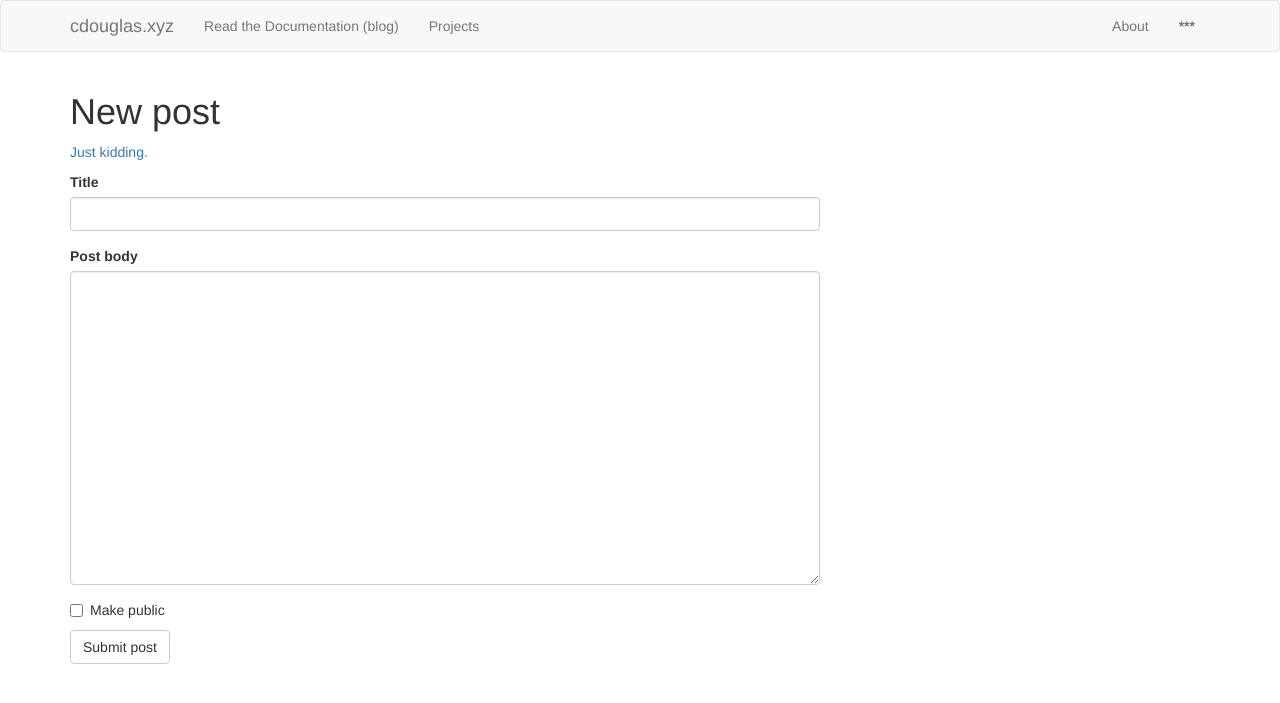
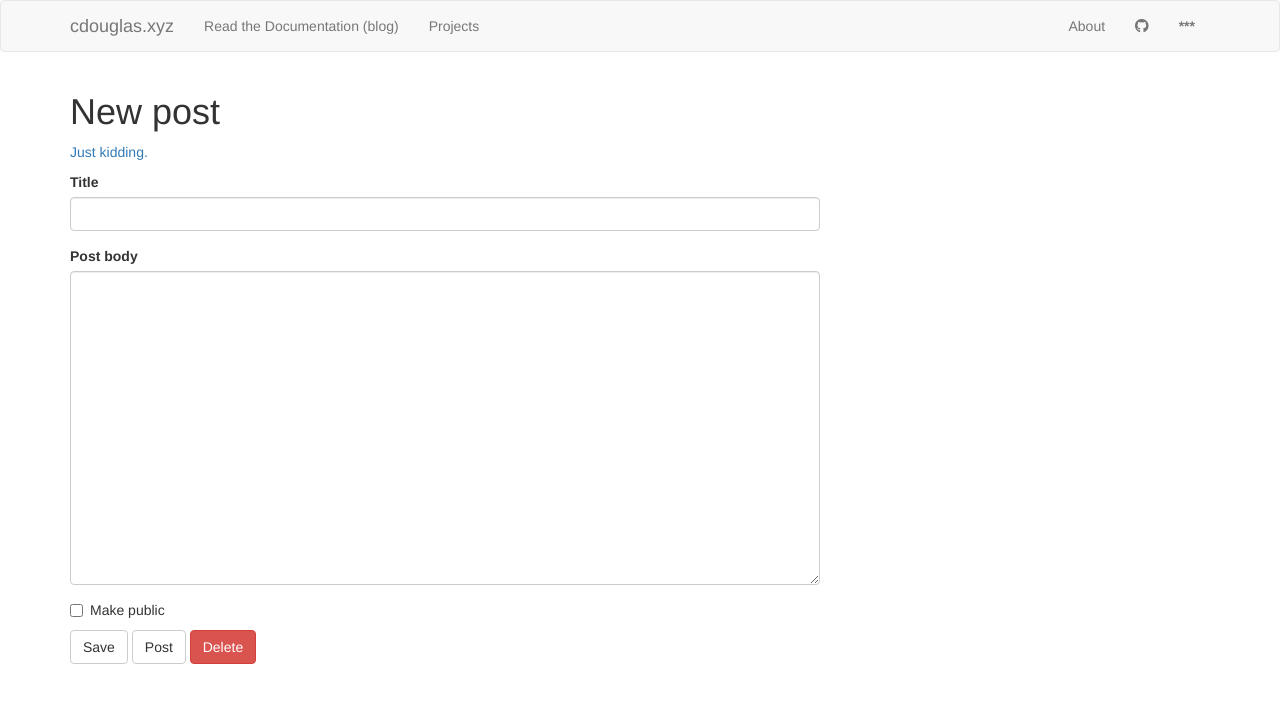
Before and after one commit to cmdpdx/cdouglas.xyz, a Flask app: page /blog/new_post in a window 1280 px wide. Shown: the top 703 px of the page. Run offline with Flask 2, Linux system fonts and the light colour scheme; the visitor is signed in with stand-in values (Sample User, id 1); parts of the project's set-up code (start-up, migrations or seed data) failed here and were passed over; some libraries are stand-ins or nearby versions.

Commit message:
added delete post and save post (async)

```diff
--- a/cmd/blog/forms.py
+++ b/cmd/blog/forms.py
@@ -1,9 +1,11 @@
 from flask_wtf import FlaskForm
-from wtforms import StringField, TextAreaField, BooleanField, SubmitField
+from wtforms import StringField, TextAreaField, BooleanField, SubmitField, HiddenField
 from wtforms.validators import DataRequired, Length
 
 class PostForm(FlaskForm):
+    id_ = HiddenField('id')
     title = StringField('Title', validators=[DataRequired(), Length(max=100)])
     body = TextAreaField('Post body', validators=[DataRequired()])
     public = BooleanField('Make public')
-    submit = SubmitField('Submit post')
+    #save =
+    #submit = SubmitField('Submit post')
--- a/cmd/blog/routes.py
+++ b/cmd/blog/routes.py
@@ -1,7 +1,8 @@
 import html
 from markdown import markdown
 
-from flask import render_template, flash, redirect, url_for, request, current_app, g
+from flask import render_template, flash, redirect, url_for, request,\
+    current_app, g, jsonify
 from flask_login import login_required, current_user
 
 from cmd import db
@@ -10,17 +11,42 @@ from cmd.blog import bp
 from cmd.blog.forms import PostForm
 
 def generate_post_list():
+    """Create list of recent blog posts and store in Flask global g."""
     g.post_list = []
     posts = db.session.query(Post.id, Post.title).order_by(Post.timestamp.desc())
     if not current_user.is_authenticated:
         posts = posts.filter_by(public=True)
     g.post_list = posts.all()[:]
 
+def create_post(title, body, public):
+    """Create a new Post and return the new id."""
+    post = Post(
+        title=title,
+        body=body,
+        public=public,
+        author=current_user
+    )
+    db.session.add(post)
+    db.session.commit()
+    current_app.logger.info(f'{current_user.username} CREATED post id={post.id}, title={post.title}')
+    return post.id
+
+def update_post(post_id, title, body, public):
+    """Update an exisiting Post, return False if post isn't found"""
+    post = Post.query.get(post_id)
+    if not post:
+        return False
+    post.title = title
+    post.body = body
+    post.public = public
+    db.session.commit()
+    current_app.logger.info(f'{current_user.username} UPDATED post id={post.id}, title={post.title}')
+    return True
+
 
 @bp.route('/')
 def main():
     generate_post_list()
-
     post_id = request.args.get('post', 0, type=int)
     next_url, prev_url, post = None, None, None
     # If no 'post; query string passed, show most recent entry
@@ -42,9 +68,9 @@ def main():
         if not post or (not post.public and not current_user.is_authenticated):
             return redirect(url_for('.main'))
 
+        # Generate URLs for previous and next posts
         prev = Post.query.order_by(Post.timestamp.desc()).filter(Post.id < post_id)
         next_ = Post.query.order_by(Post.timestamp.asc()).filter(Post.id > post_id)
-
         if not current_user.is_authenticated:
             prev = prev.filter_by(public=True)
             next_ = next_.filter_by(public=True)
@@ -74,33 +100,56 @@ def new_post():
     if form.validate_on_submit():
         # Edit of an exisiting post
         if post_id:
-            post = Post.query.filter_by(id=post_id).first()
-            post.title = form.title.data
-            post.body = form.body.data
-            post.public = form.public.data
-            db.session.commit()
+            update_post(post_id, form.title.data, form.body.data, form.public.data)
             flash('Post updated.')
         # New post
         else:
-            post = Post(
-                title=form.title.data,
-                body=form.body.data,
-                public=form.public.data,
-                author=current_user
-            )
-            db.session.add(post)
-            db.session.commit()
-            post_id = post.id
+            post_id = create_post(form.title.data, form.body.data, form.public.data)
             flash('Post submitted.')
+
         return redirect(url_for('.main', post=post_id))
     # ...or, GET request to edit an existing post
     elif request.method == 'GET' and post_id:
         post = Post.query.filter_by(id=post_id).first()
         if not post:
             return redirect(url_for('.main'))
+        form.id_.data = post.id
         form.title.data = post.title
         form.body.data = post.body
         form.public.data = post.public
         page_title = 'Edit post'
 
     return render_template('blog/new_post.html', title=page_title, form=form)
+
+@bp.route('/save_post', methods=['POST'])
+@login_required
+def save_post():
+    post_id = request.form.get('id_', 0, type=int)
+    if not post_id:
+        # new post
+        post_id = create_post(
+            title=request.form.get('title', '', type=str),
+            body=request.form.get('body', '', type=str),
+            public=request.form.get('public', False, type=bool))
+    else:
+        # update post
+        update_post(
+            post_id=post_id,
+            title=request.form.get('title', '', type=str),
+            body=request.form.get('body', '', type=str),
+            public=request.form.get('public', False, type=bool))
+
+    return jsonify(result='Post saved.')
+
+@bp.route('/delete_post', methods=['POST'])
+@login_required
+def delete_post():
+    post_id = request.form.get('post_id', 0, type=int)
+    if post_id:
+        post = Post.query.get(post_id)
+        if post:
+            current_app.logger.info(f'{current_user.username} DELETED post id={post_id}, title={post.title}')
+            db.session.delete(post)
+            db.session.commit()
+            flash('Post deleted')
+    return url_for('blog.main')
--- a/cmd/templates/base.html
+++ b/cmd/templates/base.html
@@ -8,7 +8,9 @@
 
 {% block styles %}
 {{ super() }}
+    <link rel="stylesheet" href="https://use.fontawesome.com/releases/v5.7.2/css/all.css" integrity="sha384-fnmOCqbTlWIlj8LyTjo7mOUStjsKC4pOpQbqyi7RrhN7udi9RwhKkMHpvLbHG9Sr" crossorigin="anonymous">
     <link rel="stylesheet" href="{{ url_for('static', filename='style.css') }}">
+
 {% endblock %}
 
 {% block title %}{% if title %}{{ title }} ->{% endif %} cdouglas.xyz{% endblock %}
@@ -34,6 +36,9 @@
 
                 <ul class="nav navbar-nav navbar-right">
                     <li><a href="#">{{ _('About') }}</a></li>
+                    <li><a href="https://github.com/cmdpdx" aria-label="Github profile">
+                        <i class="fab fa-github" title="Github profile" aria-hidden="true"></i>
+                    </a></li>
                     {% if current_user.is_authenticated %}
                     <li><a href="{{ url_for('auth.logout') }}"><b>***</b></a></li>
                     {% endif %}
@@ -47,6 +52,8 @@
 {% block content %}
 
     <div class="container">
+        <div class="row">
+            <div class="col" id="message_box">
             {% with messages = get_flashed_messages() %}
             {% if messages %}
                 {% for message in messages %}
@@ -54,6 +61,9 @@
                 {% endfor %}
             {% endif %}
             {% endwith %}
+            </div>
+        </div>
+
 
         {% block app_content %}{% endblock %}
     </div>
--- a/cmd/templates/blog/new_post.html
+++ b/cmd/templates/blog/new_post.html
@@ -12,8 +12,9 @@
     {% if form %}
     <div class="row">
         <div class="col-md-8">
-            <form action="" method="post" class="form" role="form">
+            <form action="" method="post" class="form" role="form" id="post_form">
                 {{ form.hidden_tag() }}
+                {{ form.id_() }}
                 <div class="form-group required">
                     {{ form.title.label(class='control-label') }}
                     {{ form.title(class='form-control') }}
@@ -25,9 +26,59 @@
                 <div class="checkbox">
                     <label>{{ form.public() }} {{ form.public.label.text }}</label>
                 </div>
-                {{ form.submit(class='btn btn-default') }}
+
+                <div class="form-group">
+                    <input class="btn btn-default" type="submit" name="submit" value="Save" id="btn_save">
+                    <input class="btn btn-default" type="submit" name="submit" value="Post">
+                    <button class="btn btn-danger" type="button" data-toggle="modal" data-target="#modal_delete" id="btn_delete">Delete</button>
+                </div>
             </form>
+        </div>
+    </div>
+    <div class="modal fade" id="modal_delete" tabindex="-1" role="dialog" aria-labelledby="modal_delete_title">
+        <div class="modal-dialog modal-sm" role="document">
+            <div class="modal-content">
+                <div class="modal-header">
+                    <button type="button" class="close" data-dismiss="modal" aria-label="Close"><span aria-hidden="true">&times;</span></button>
+                    <h4 class="modal-title" id="modal_delete_title">Delete post</h4>
+                </div>
+                <div class="modal-body">
+                    <p>Are you sure you want to delete this post? This action cannot be undone.</p>
+                </div>
+                <div class="modal-footer">
+                    <button type="button" class="btn btn-default" data-dismiss="modal">Cancel</button>
+                    <button type="button" class="btn btn-danger" id="modal_btn_delete">Delete</button>
+                </div>
+            </div>
         </div>
     </div>
     {% endif %}
 {% endblock %}
+
+{% block scripts %}
+{{ super() }}
+    <script>
+        function savePost(event) {
+            event.preventDefault();
+            $.ajax({
+                method: 'POST',
+                url: {{ url_for('blog.save_post')|tojson }},
+                data: $('#post_form').serialize()
+            }).done(function (data) {
+                $('#message_box').append('<div class="alert alert-info" role="alert">' + data.result + '</div>')
+            });
+        }
+
+        function deletePost(event) {
+            console.log('deleting post ' + $('#id_').attr('value'));
+            $.post({{ url_for('blog.delete_post')|tojson }}, {'post_id': $('#id_').attr('value')}, function(data) {
+                window.location.replace(data);
+            });
+            $('#modal_delete').modal('hide')
+        }
+
+        $('#modal_btn_delete').on('click', deletePost)
+        $('#btn_save').on('click', savePost)
+
+    </script>
+{% endblock %}
--- a/config.py
+++ b/config.py
@@ -10,6 +10,7 @@ class Config(object):
     APP_NAME = 'cdouglas.xyz'
     BLOG_TITLE = 'Read the Documentation'
     BLOG_DESCRIPTION = 'A blog about learning new things.'
+    LOG_TO_STDOUT = False
 
     # Flask configurations
     SECRET_KEY = os.environ.get('SECRET_KEY') or 'this-issomelong#sentence'
```
Also changed, not shown: cmd/templates/blog/blog.html (+22 -6 lines). Lines whose indentation alone changed are shown as unchanged.
